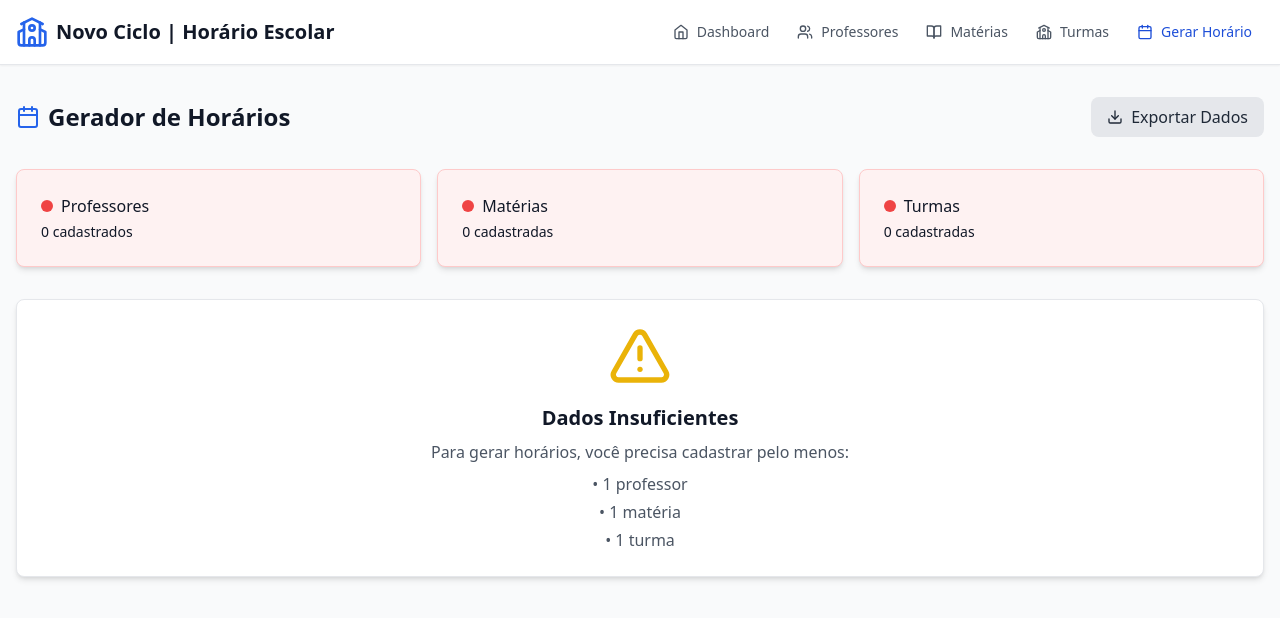
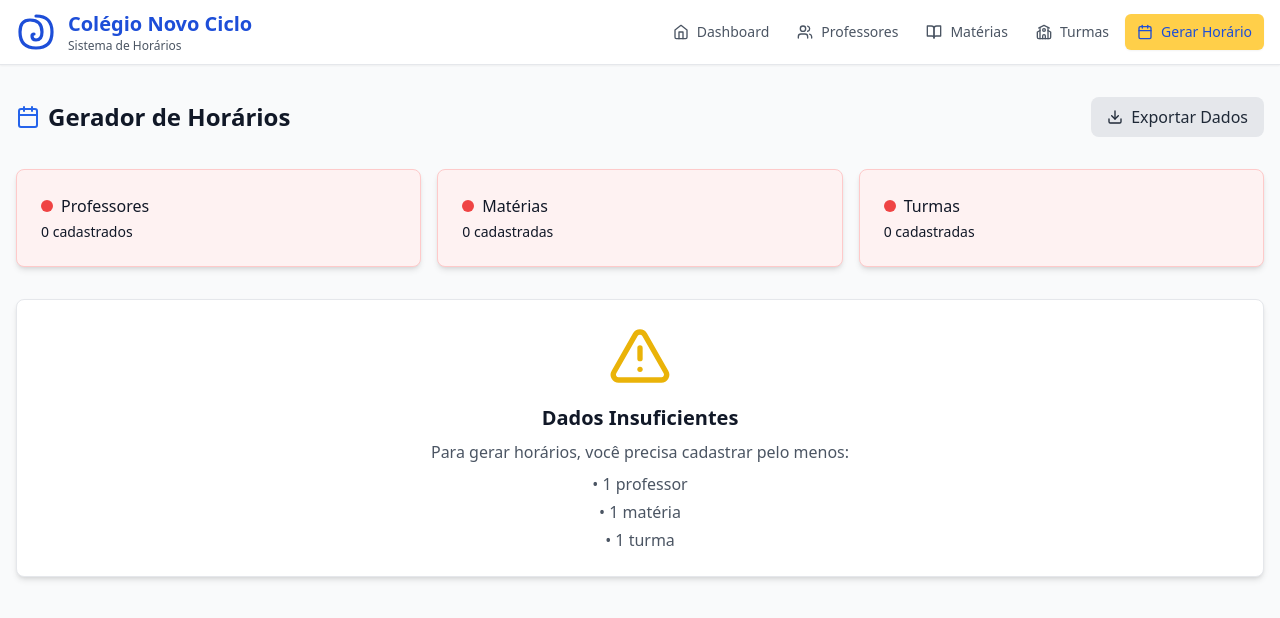
Before and after one commit to klaus-deor/horario-escolar-lite, a React (Vite) app: page /gerar-horario in a window 1280 px wide. Shown: the top 618 px of the page. Built offline with nearby package versions, Linux system fonts and the light colour scheme.

Commit message:
🏫 Customizar header para Colégio Novo Ciclo com logo espiral e cores azul/amarelo

```diff
--- a/src/components/Header.tsx
+++ b/src/components/Header.tsx
@@ -1,6 +1,28 @@
 import React from 'react'
 import { Link, useLocation } from 'react-router-dom'
-import { School, Users, BookOpen, Calendar, Home } from 'lucide-react'
+import { Users, BookOpen, Calendar, Home, School } from 'lucide-react'
+
+// Componente do logo em espiral
+const SpiralLogo: React.FC<{ className?: string }> = ({ className = "h-8 w-8" }) => (
+  <div className={`${className} relative`}>
+    <svg viewBox="0 0 100 100" className="w-full h-full">
+      <defs>
+        <path
+          id="spiral"
+          d="M50,10 Q90,10 90,50 Q90,90 50,90 Q10,90 10,50 Q10,20 35,20 Q65,20 65,50 Q65,70 50,70 Q40,70 40,60 Q40,55 45,55"
+          fill="none"
+        />
+      </defs>
+      <path
+        d="M50,10 Q90,10 90,50 Q90,90 50,90 Q10,90 10,50 Q10,20 35,20 Q65,20 65,50 Q65,70 50,70 Q40,70 40,60 Q40,55 45,55"
+        stroke="#1D4ED8"
+        strokeWidth="8"
+        fill="none"
+        strokeLinecap="round"
+      />
+    </svg>
+  </div>
+)
 
 const Header: React.FC = () => {
   const location = useLocation()
@@ -17,11 +39,14 @@ const Header: React.FC = () => {
     <header className="bg-white shadow-sm border-b">
       <div className="container mx-auto px-4">
         <div className="flex items-center justify-between h-16">
-          <div className="flex items-center space-x-2">
-            <School className="h-8 w-8 text-primary-600" />
-            <h1 className="text-xl font-bold text-gray-900">
-              Novo Ciclo | Horário Escolar
-            </h1>
+          <div className="flex items-center space-x-3">
+            <SpiralLogo className="h-10 w-10" />
+            <div>
+              <h1 className="text-xl font-bold text-blue-700">
+                Colégio Novo Ciclo
+              </h1>
+              <p className="text-xs text-gray-600">Sistema de Horários</p>
+            </div>
           </div>
 
           <nav className="hidden md:flex space-x-1">
@@ -31,22 +56,27 @@ const Header: React.FC = () => {
                 to={path}
                 className={`flex items-center space-x-2 px-3 py-2 rounded-md text-sm font-medium transition-colors duration-200 ${
                   location.pathname === path
-                    ? 'bg-primary-100 text-primary-700'
-                    : 'text-gray-600 hover:text-gray-900 hover:bg-gray-100'
+                    ? 'text-blue-700 shadow-sm'
+                    : 'text-gray-600 hover:text-blue-700'
                 }`}
+                style={{
+                  backgroundColor: location.pathname === path ? '#FFCF49' : undefined,
+                  ':hover': { backgroundColor: '#FFF8DC' }
+                }}
               >
                 <Icon className="h-4 w-4" />
-                <span>{label}</span>
+                <span className="font-medium">{label}</span>
               </Link>
             ))}
           </nav>
 
-          {/* Mobile menu - simplified for now */}
+          {/* Mobile menu */}
           <div className="md:hidden">
             <select
-              className="text-sm border rounded-md px-2 py-1"
+              className="text-sm border rounded-md px-2 py-1 text-blue-700"
               value={location.pathname}
               onChange={(e) => window.location.href = e.target.value}
+              style={{ backgroundColor: '#FFF8DC' }}
             >
               {navItems.map(({ path, label }) => (
                 <option key={path} value={path}>{label}</option>
```
